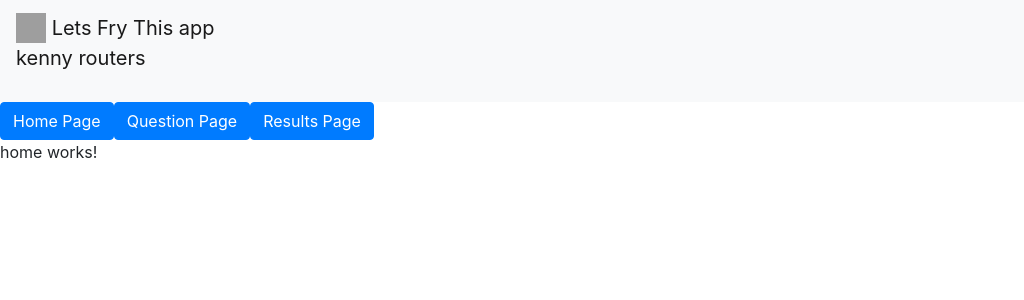
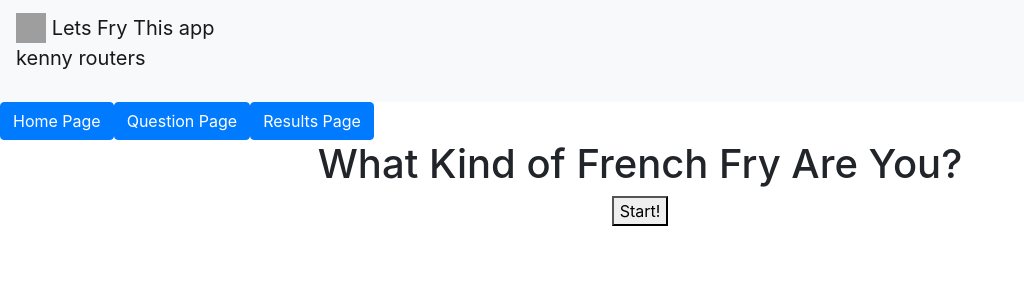
Before and after one commit to kennykennyok/TypeOfFries, an Angular app: page / in a window 1280 px wide. Shown: the top 300 px of the page, without its empty margins (0-1024 px from the left). Built offline with nearby package versions, Linux system fonts and the light colour scheme; grey boxes are pictures that could not be loaded.

Commit message:
Starting Home page

```diff
--- a/src/app/home/home.component.css
+++ b/src/app/home/home.component.css
@@ -0,0 +1,3 @@
+.center {
+    text-align: center;
+}
--- a/src/app/home/home.component.html
+++ b/src/app/home/home.component.html
@@ -1,3 +1,5 @@
-<p>
-  home works!
-</p>
+<div class="container-fluid center">
+<h1>What Kind of French Fry Are You?</h1>
+
+<button>Start!</button>
+</div>
```
